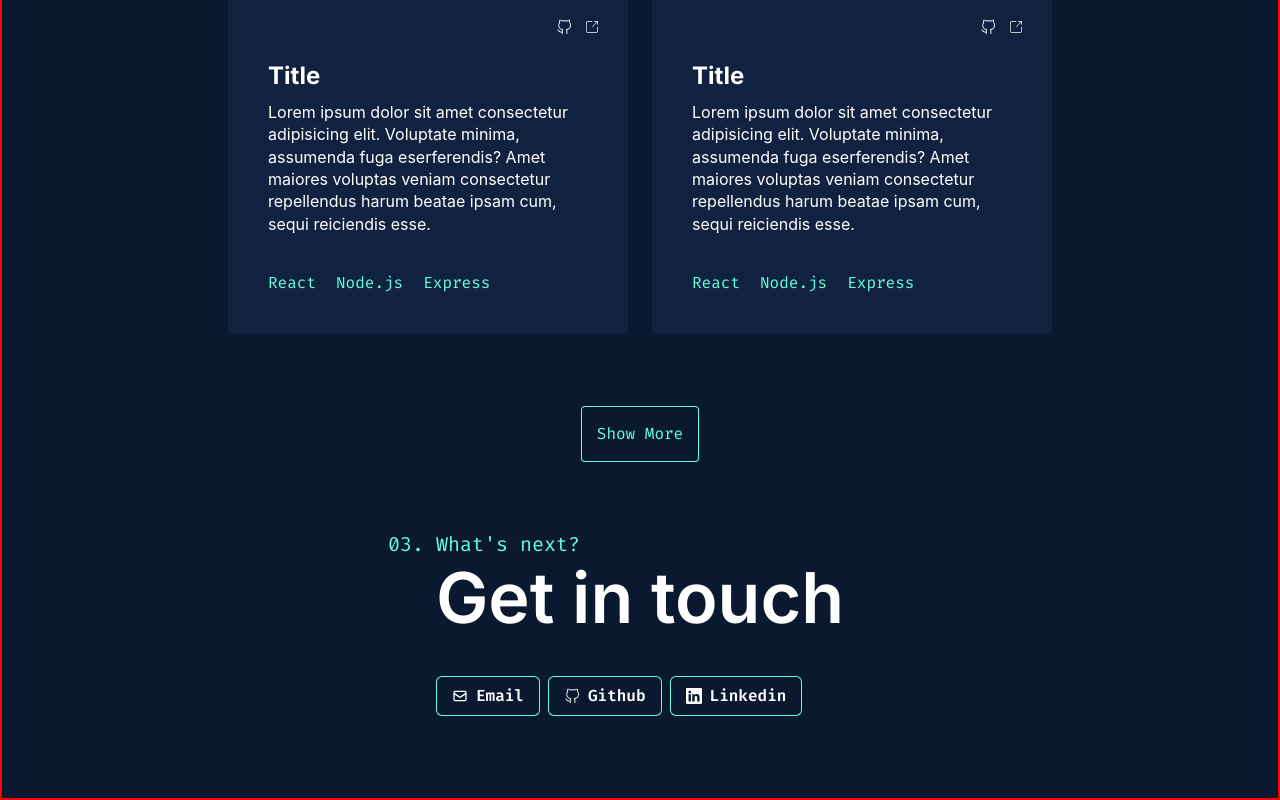
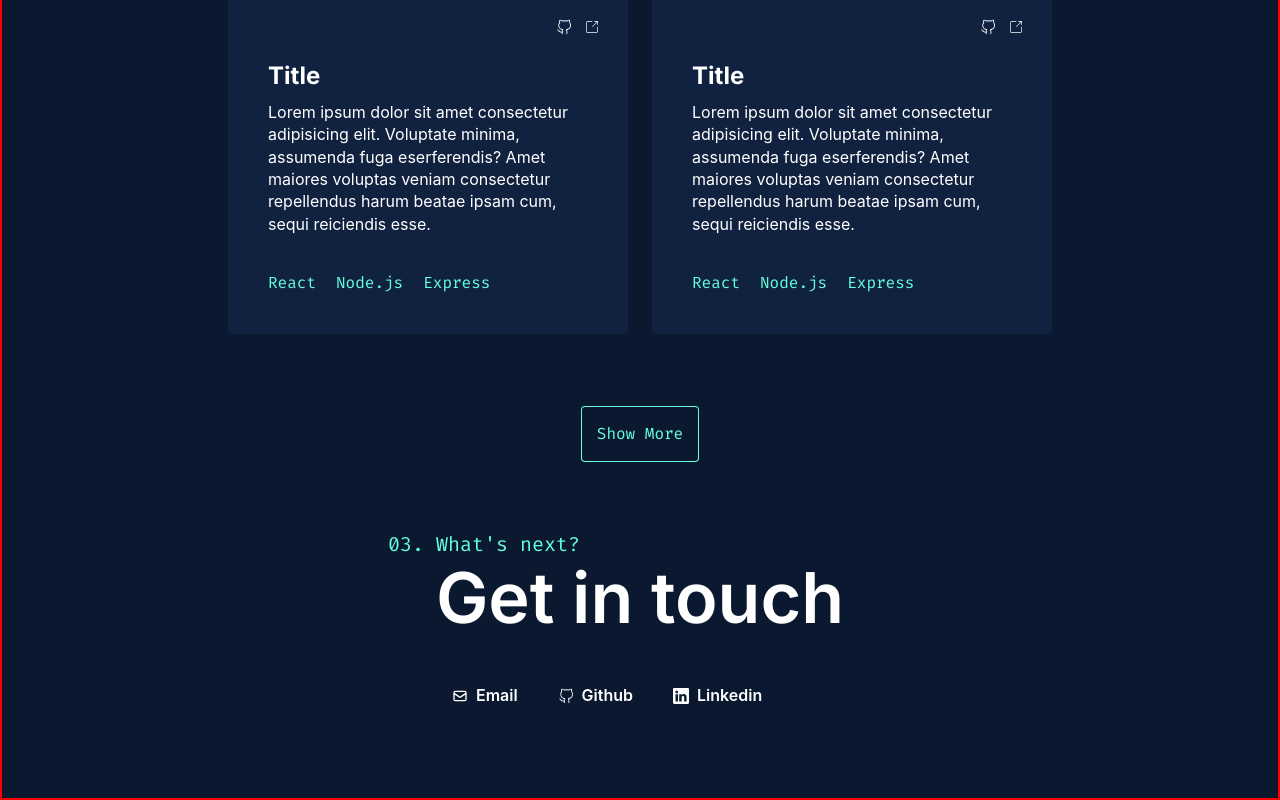
Before and after one commit to anagmrebelo/My-portfolio, a React (Vite) app: page / in a window 1280 px wide. Shown: the part 2640-3440 px from the top of the page. Built offline with nearby package versions, Linux system fonts and the light colour scheme.

Commit message:
Substitute placeholders for buttons

```diff
--- a/src/components/Contact.tsx
+++ b/src/components/Contact.tsx
@@ -12,13 +12,34 @@ function Contact(): JSX.Element {
                 </ol>
                 <h1 className="large-heading">Get in touch</h1>
                 <HStack className="p-40-t">
-                    <Button colorScheme="github" leftIcon={<HiOutlineMail />}>
+                    <Button
+                        as="a"
+                        href={`mailto:anagmrebelo@hotmail.com`}
+                        target="_blank"
+                        rel="noopener noreferrer"
+                        colorScheme="github"
+                        leftIcon={<HiOutlineMail />}
+                    >
                         Email
                     </Button>
-                    <Button colorScheme="github" leftIcon={<VscGithubAlt />}>
+                    <Button
+                        as="a"
+                        href="https://github.com/anagmrebelo"
+                        target="_blank"
+                        rel="noopener noreferrer"
+                        colorScheme="github"
+                        leftIcon={<VscGithubAlt />}
+                    >
                         Github
                     </Button>
-                    <Button colorScheme="github" leftIcon={<BsLinkedin />}>
+                    <Button
+                        as="a"
+                        href="https://es.linkedin.com/in/ana-mota-rebelo"
+                        target="_blank"
+                        rel="noopener noreferrer"
+                        colorScheme="github"
+                        leftIcon={<BsLinkedin />}
+                    >
                         Linkedin
                     </Button>
                 </HStack>
```
